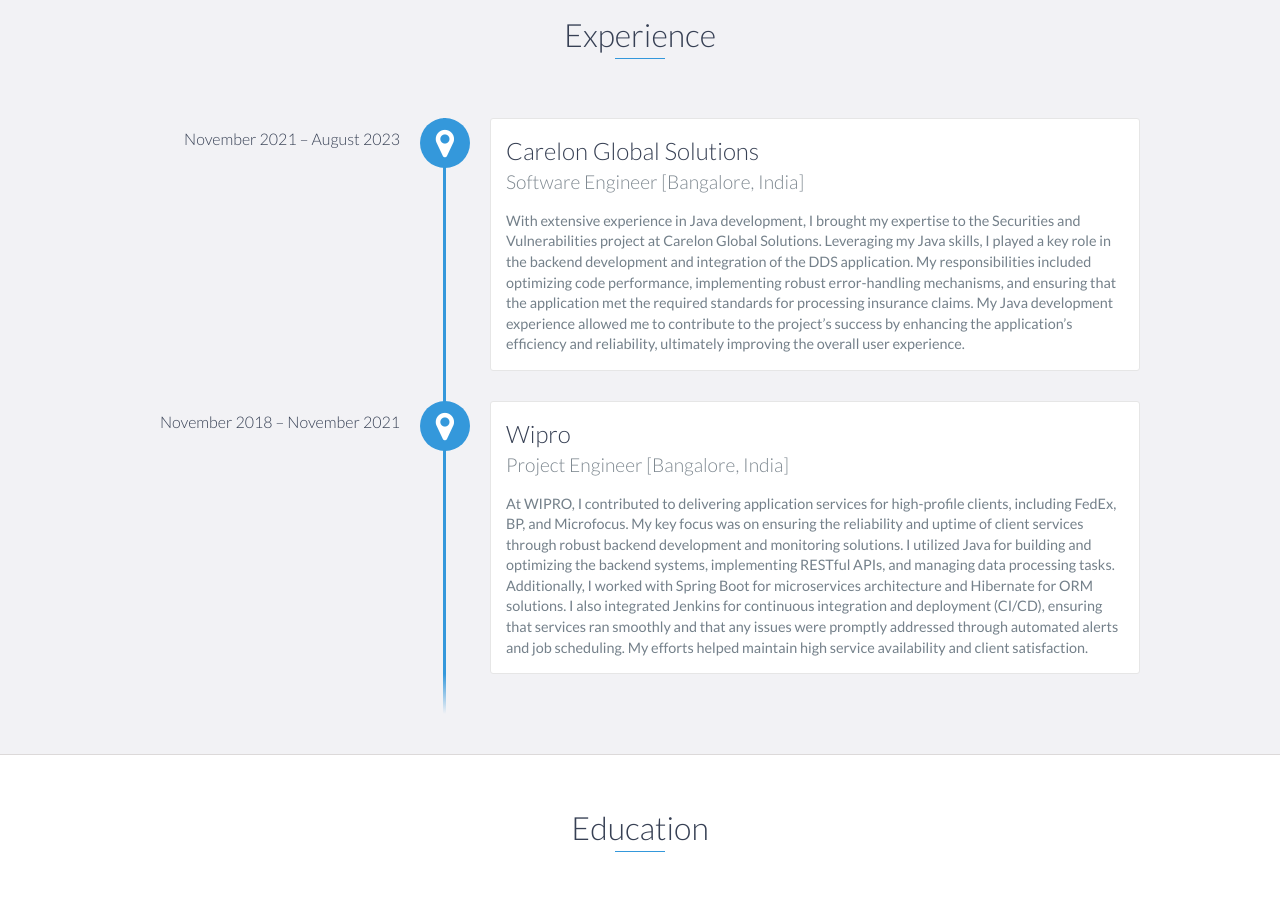
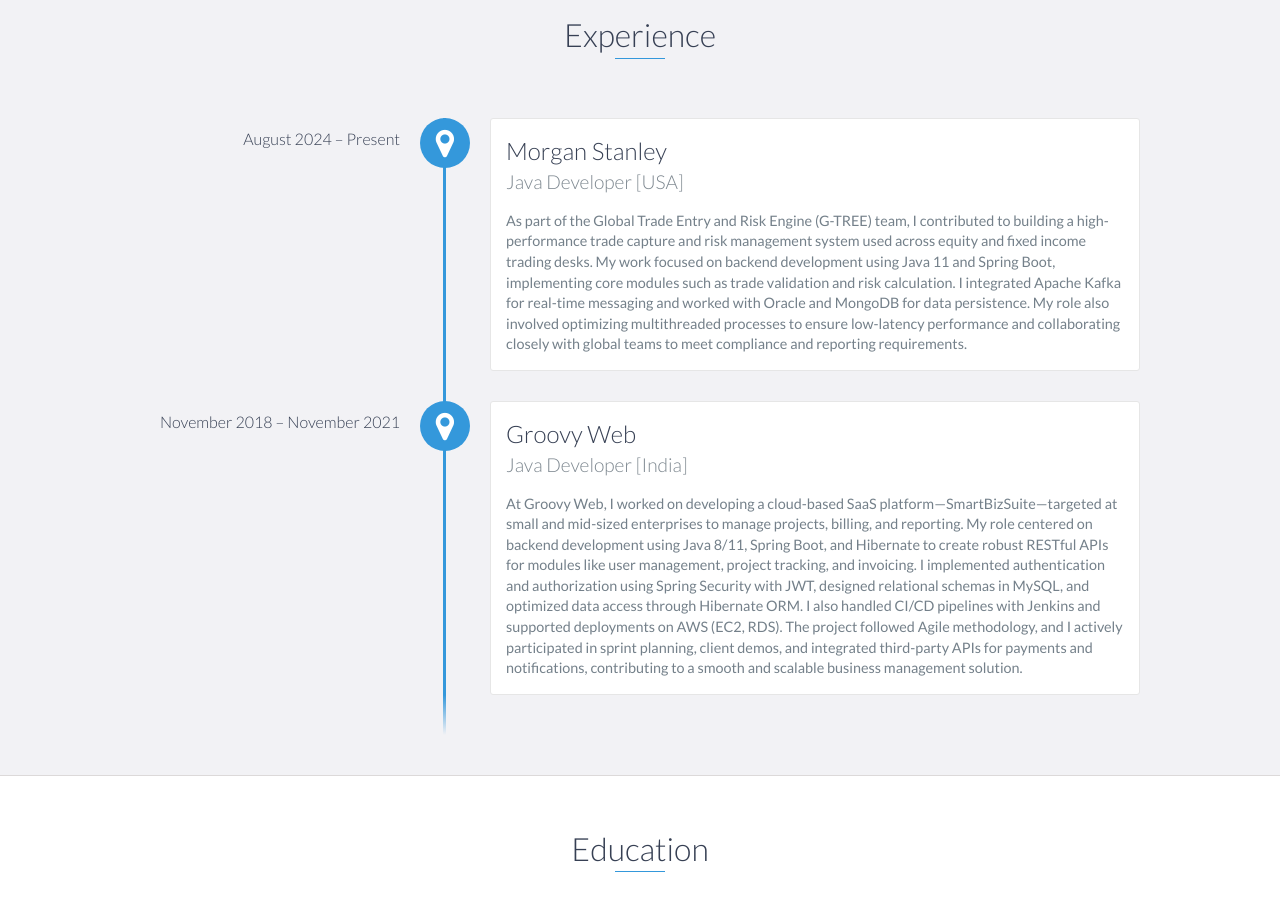
Before and after one commit to ravindrasiddavatam/ravindrasiddavatam.github.io, a website: page index.html in a window 1280 px wide. Shown: the part 1080-1978 px from the top of the page. Drawn offline with nearby package versions, Linux system fonts and the light colour scheme.

Commit message:
adding files

```diff
--- a/index.html
+++ b/index.html
@@ -84,19 +84,19 @@
     <div id="experience" class="background-alt">
         <h2 class="heading">Experience</h2>
         <div id="experience-timeline">
-            <div data-date="November 2021 – August 2023">
-                <h3>Carelon Global Solutions    </h3>
-                <h4>Software Engineer                         [Bangalore, India]</h4>
+            <div data-date="August 2024 – Present">
+                <h3>Morgan Stanley    </h3>
+                <h4>Java Developer                          [USA]</h4>
                 <p>
-                    With extensive experience in Java development, I brought my expertise to the Securities and Vulnerabilities project at Carelon Global Solutions. Leveraging my Java skills, I played a key role in the backend development and integration of the DDS application. My responsibilities included optimizing code performance, implementing robust error-handling mechanisms, and ensuring that the application met the required standards for processing insurance claims. My Java development experience allowed me to contribute to the project’s success by enhancing the application’s efficiency and reliability, ultimately improving the overall user experience.
+                    As part of the Global Trade Entry and Risk Engine (G-TREE) team, I contributed to building a high-performance trade capture and risk management system used across equity and fixed income trading desks. My work focused on backend development using Java 11 and Spring Boot, implementing core modules such as trade validation and risk calculation. I integrated Apache Kafka for real-time messaging and worked with Oracle and MongoDB for data persistence. My role also involved optimizing multithreaded processes to ensure low-latency performance and collaborating closely with global teams to meet compliance and reporting requirements.
                 </p>
             </div>
 
             <div data-date="November 2018 – November 2021">
-                <h3>Wipro</h3>
-                <h4>Project Engineer    [Bangalore, India]</h4>
+                <h3>Groovy Web</h3>
+                <h4>Java Developer [India]</h4>
                 <p>
-                    At WIPRO, I contributed to delivering application services for high-profile clients, including FedEx, BP, and Microfocus. My key focus was on ensuring the reliability and uptime of client services through robust backend development and monitoring solutions. I utilized Java for building and optimizing the backend systems, implementing RESTful APIs, and managing data processing tasks. Additionally, I worked with Spring Boot for microservices architecture and Hibernate for ORM solutions. I also integrated Jenkins for continuous integration and deployment (CI/CD), ensuring that services ran smoothly and that any issues were promptly addressed through automated alerts and job scheduling. My efforts helped maintain high service availability and client satisfaction.
+                  At Groovy Web, I worked on developing a cloud-based SaaS platform—SmartBizSuite—targeted at small and mid-sized enterprises to manage projects, billing, and reporting. My role centered on backend development using Java 8/11, Spring Boot, and Hibernate to create robust RESTful APIs for modules like user management, project tracking, and invoicing. I implemented authentication and authorization using Spring Security with JWT, designed relational schemas in MySQL, and optimized data access through Hibernate ORM. I also handled CI/CD pipelines with Jenkins and supported deployments on AWS (EC2, RDS). The project followed Agile methodology, and I actively participated in sprint planning, client demos, and integrated third-party APIs for payments and notifications, contributing to a smooth and scalable business management solution.
                 </p>
             </div>
         </div>
```
Also changed, not shown: 2 other files.
